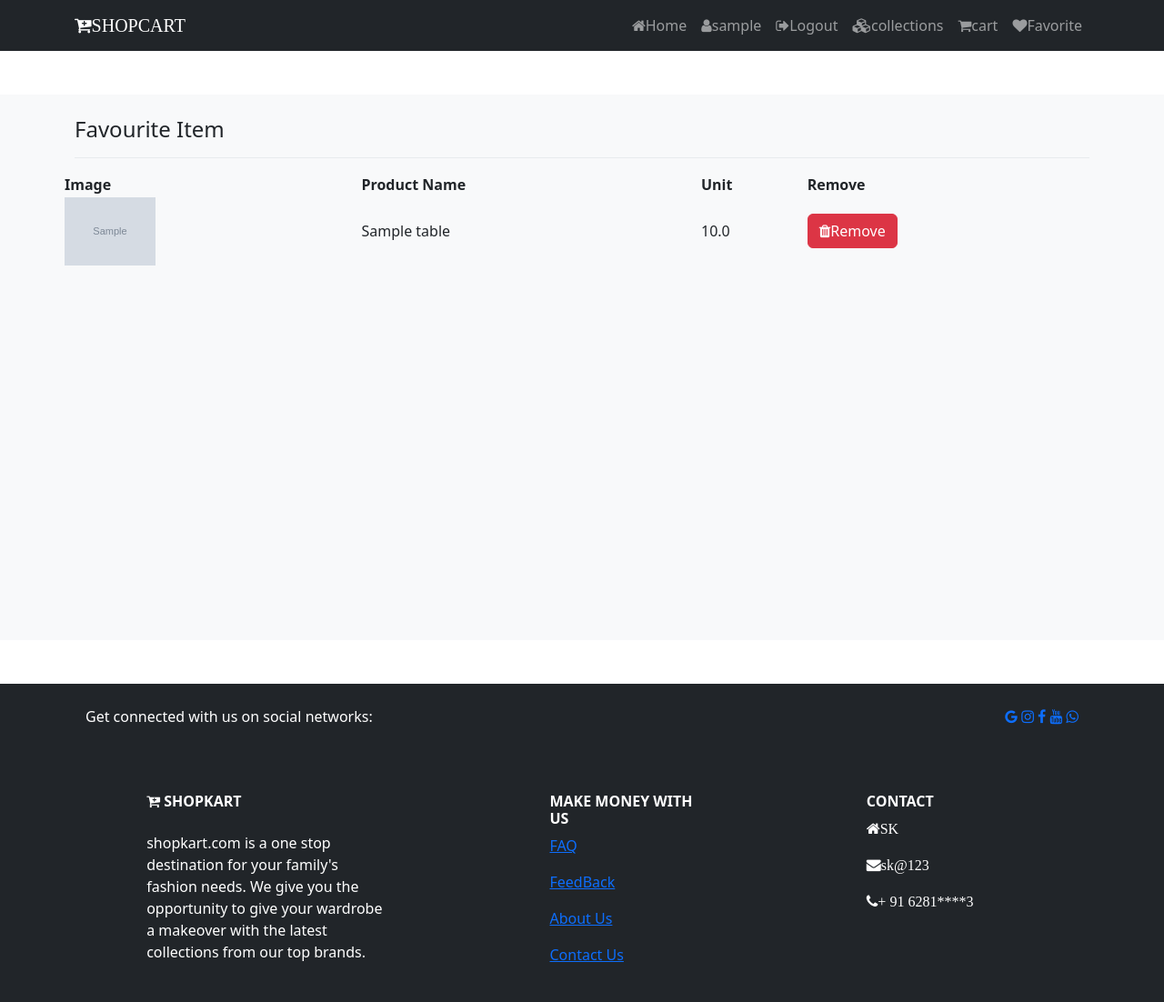
After one commit to kiran1630/e-commerce-web, a Django app: page /fav_page in a window 1280 px wide. The commit adds this page. Shown: the whole page at 91% size. Run offline with Django 5.2, Linux system fonts and the light colour scheme; a user stored in the database is signed in; tables that the repository leaves empty hold one stand-in row (values such as "Sample post"); grey boxes marked "Sample" are stand-in pictures.

Commit message:
feat : added fav button and favorite page

```diff
--- a/webcom/shopapp/models.py
+++ b/webcom/shopapp/models.py
@@ -42,3 +42,8 @@ class Cart(models.Model):
     @property
     def total_cost(self):
         return self.product_qty*self.product.selling_price
+
+class favorite(models.Model):
+    user = models.ForeignKey(User,on_delete=models.CASCADE)
+    product = models.ForeignKey(product_table,on_delete=models.CASCADE)
+    created_at = models.DateTimeField(auto_now_add=True)
--- a/webcom/shopapp/urls.py
+++ b/webcom/shopapp/urls.py
@@ -7,6 +7,10 @@ urlpatterns = [
     path('login',views.login_page,name='login'),
     path('logout',views.logout_page,name='logout'),
     path('remove_cart/<str:cid>',views.remove_cart,name='remove_cart'),
+    path('fav',views.fav,name='fav'),
+    path('fav_page',views.fav_page,name='fav_page'),
+    path('remove_fav/<str:rid>',views.remove_fav,name='remove_fav'),
+
 
     path('cart',views.cart_page,name='cart'),
     path('addtocart',views.add_to_cart,name='addtocart'),
--- a/webcom/shopapp/views.py
+++ b/webcom/shopapp/views.py
@@ -17,6 +17,10 @@ def  logout_page(request):
         messages.success(request,"Logged out Successfully")
     return redirect('/')
 
+def remove_fav(request,rid):
+    favitem = favorite.objects.get(id=rid)
+    favitem.delete()
+    return redirect('fav_page')
 def cart_page(request):
     if request.user.is_authenticated:
         cart = Cart.objects.filter(user=request.user)
@@ -27,7 +31,33 @@ def cart_page(request):
 def remove_cart(request,cid):
     cartitem = Cart.objects.get(id=cid)
     cartitem.delete()
-    return redirect('/cart')
+    return  redirect('/cart')
+
+
+def fav_page(request):
+    if request.user.is_authenticated:
+        print('yes')
+        fav = favorite.objects.filter(user = request.user)
+        return render(request,'shopapp/fav.html',{'fav':fav})
+    else:
+        return redirect('/')
+
+def fav(request):
+    if request.headers.get('x-requested-with') == 'XMLHttpRequest':
+        if request.user.is_authenticated:
+            data = json.load(request)
+            product_id = data['pid']
+            product_status = product_table.objects.get(id = product_id)
+            if product_status:
+                if favorite.objects.filter(user=request.user.id,product_id = product_id):
+                    return JsonResponse({'status':'Product Already in  Favourite'},status =200)
+                else:
+                    favorite.objects.create(user =request.user,product_id = product_id)
+                    return JsonResponse({'status':'Product Added to Favourite'}, status=200)
+        else:
+            return JsonResponse({'status':'Login to add favorite'},status =200)
+    else:
+        return JsonResponse({'status':'Invalid Access'},status =200)
 
 def add_to_cart(request):
     if request.headers.get('x-requested-with') == 'XMLHttpRequest':
@@ -45,6 +75,7 @@ def add_to_cart(request):
                         Cart.objects.create(user = request.user,product_id =product_id,product_qty = product_qty)
                         print('product added')
                         return JsonResponse({'status':'Product Added to Cart'},status=200)
+
 
                     else:
                         print('stock not available')
--- /dev/null
+++ b/webcom/template/shopapp/fav.html
@@ -0,0 +1,31 @@
+{% extends 'shopapp/layout/main.html' %}
+{% block title %}
+  Favorite | ShopKart
+{% endblock title %}
+{% block content %}
+<section class="bg-light py-4 my-5" style="min-height:600px;">
+    <div class="container">
+        <div class="row">
+          <div class="col-12">
+            <h4 class="mb-3">Favourite Item</h4>
+            <hr style="border-color:#b8bfc2;">
+          </div>
+          <table>
+            <tr>
+                <th>Image</th>
+                <th>Product Name</th>
+                <th>Unit</th>
+                <th>Remove</th>
+            </tr>
+            {%  for item in fav %}
+            <tr>
+                <td><img src="{{item.product.image.url}}" height="75px" alt="{{item.product.name}}"></td>
+                <td>{{item.product.name}}</td>
+                <td>{{item.product.selling_price}}</td>
+                <td><a href="{% url 'remove_fav' item.id %}" onclick="return confirm('Are are sure to remove from Favorites')" class ='btn btn-danger'><i class="fa fa-trash"></i>Remove</a></td>
+            </tr>
+            {% endfor %}
+          </table>
+    </div>
+</section>
+{% endblock content %}
--- a/webcom/template/shopapp/inc/nav.html
+++ b/webcom/template/shopapp/inc/nav.html
@@ -17,6 +17,7 @@
           {% endif %}
           <a class="nav-link" href="{%url 'collections' %}"><i class="fa fa-cubes"></i>collections</a>
           <a class="nav-link" href="{% url 'cart' %}"><i class="fa fa-shopping-cart"></i>cart</a>
+          <a class="nav-link" href="{% url 'fav_page' %}"><i class="fa fa-heart"></i>Favorite</a>
 
         </div>
       </div>
```
Also changed, not shown: webcom/template/shopapp/products/product_detail.html (+26 -1 lines), webcom/shopapp/migrations/0004_favorite.py (added).
